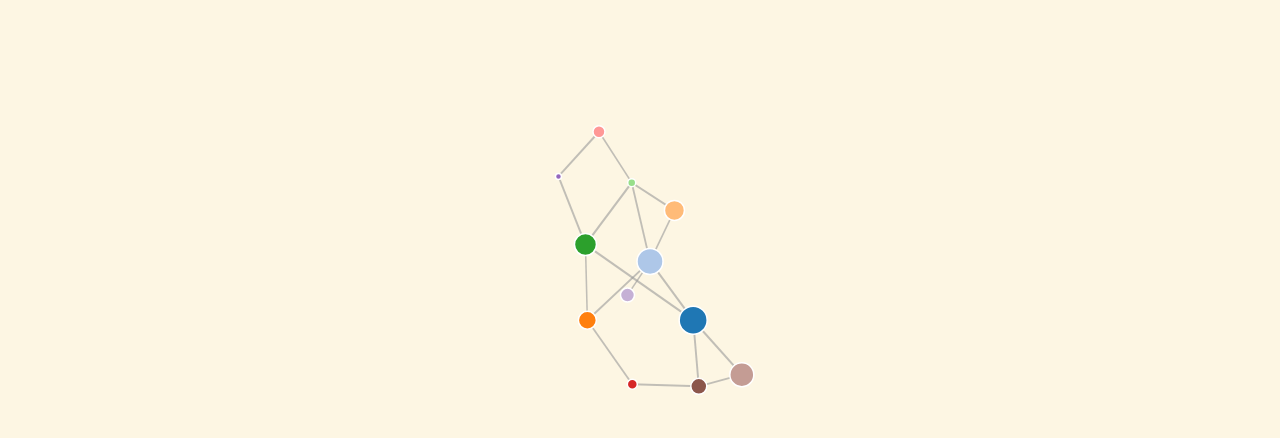
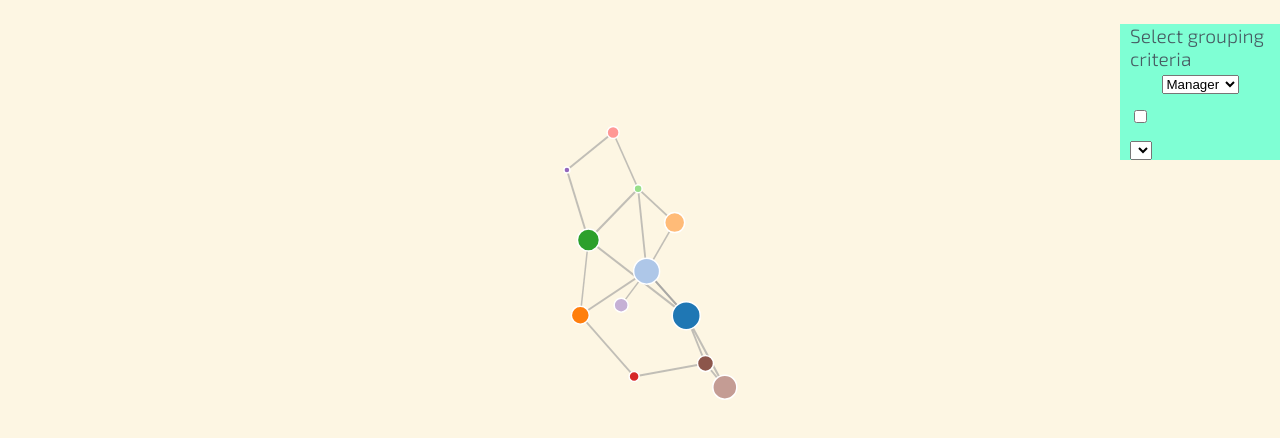
Before and after one commit to akhilsingla97/graph-plotting, a website: page index.html in a window 1280 px wide. Shown: the part 72-510 px from the top of the page. Drawn offline with nearby package versions, Linux system fonts and the light colour scheme.

Commit message:
graph2.js is working for expanding nodes and changing color property

```diff
--- a/index.html
+++ b/index.html
@@ -23,6 +23,25 @@
 
     <div id="chart">
 		<svg width="960" height="600"></svg>
+		<div id = "rightbar">
+				<div id = "grouping">
+					Select grouping criteria
+					<p align = "center"><select onchange = "draw(0,this.options[this.selectedIndex].value)">
+						<option value = 1>Manager</option>
+						<option value = 2>Meetings</option>
+					</select></p>
+					<p>
+					<form name="myform">
+						<input type = "checkbox" id = "singlesource" onchange="draw(0,1)">
+					</form>
+					</p>
+				</div>
+				<div>
+					<select>
+						<option></option>
+					</select>
+				</div>
+			</div>
 	</div>
 
 
@@ -30,7 +49,7 @@
 
 <script src="https://d3js.org/d3.v4.min.js"></script>
 
-<script src = "graph1.js">
+<script src = "graph2.js">
 
 
 </script>
--- a/package.json
+++ b/package.json
@@ -2,6 +2,7 @@
   "name": "express-html",
   "version": "0.0.1",
   "dependencies": {
-    "express": "^4.11.0"
+    "express": "^4.11.0",
+    "mssql": "^4.1.0"
   }
 }
--- a/public/graph2.js
+++ b/public/graph2.js
@@ -0,0 +1,160 @@
+// ajax call using jquery
+// data variable save
+
+var svg = d3.select("svg"),
+    width = 960,
+    height = 600;
+
+var color = d3.scaleOrdinal(d3.schemeCategory20);
+
+var simulation = d3.forceSimulation()
+    .force("link", d3.forceLink().id(function(d) { return d.id; }))
+    .force("charge", d3.forceManyBody().strength(-200))
+    .force("center", d3.forceCenter(width / 2, height / 2))
+
+var info;
+
+d3.json("test2.json",function(error,graph){
+	if (error) throw error;
+	info = JSON.parse(JSON.stringify(graph));
+});
+
+var sidebar = d3.select("#sidebar").append("ul");
+var ul = d3.select("ul");
+
+function draw(ind,obj)
+{
+	simulation = d3.forceSimulation()
+    .force("link", d3.forceLink().id(function(d) { return d.id; }))
+    .force("charge", d3.forceManyBody().strength(-200))
+    .force("center", d3.forceCenter(width / 2, height / 2))
+
+	d3.select("svg").remove();
+	svg = d3.select("#chart")
+				.append("svg")
+				.attr("width",960)
+				.attr("height",600);
+
+	d3.json("test2.json", function(error, graph)
+	{
+	if (error) throw error;
+
+	var link = svg.append("g")
+						.attr("class", "links")
+						.selectAll("line")
+						.data(info.links.filter(d=>((d.source.id!==ind) && (d.target.id!==ind))))
+						.enter().append("line")
+						.attr("stroke-width", function(d) { return Math.sqrt(Math.sqrt(d.value)+1); })
+						.on("click",function(d){console.log(d); return d.id;});
+
+	var node = svg.append("g")
+						.attr("class", "nodes")
+						.selectAll("circle")
+						//.data(info.nodes.filter(d=>d.id != ind).forEach(d)=>{additem(d);})
+    					.data(info.nodes.filter(d=>d.id != ind))
+						.enter().append("circle")
+						.attr("r", function(d){return 15-d.rank;})
+                        .attr("fill", function(d) { if(obj==1) return color(Math.floor(d.id));
+                                                    return color(d.group); })
+						.call(d3.drag()
+						.on("start", dragstarted)
+						.on("drag", dragged)
+						.on("end", dragended))
+						.on("click",function(d){
+							if(d.id === 1){
+							d3.json("test3.json",function(error,subgraph){
+							if(error) throw error;
+							var addinfo;
+							addinfo = JSON.parse(JSON.stringify(subgraph));
+							//console.log(addinfo);
+							addinfo.nodes.forEach((items) => {
+							info.nodes.push(items)});
+
+							addinfo.links.forEach((items) => {
+							info.links.push(items)});
+
+							console.log(info);
+							//info.links.push(addinfo.links);
+							simulation
+									.nodes(info.nodes)
+									.on("tick", ticked);
+
+							simulation
+									.force("link")
+									.links(info.links);
+
+									draw(d.id,1);
+						}
+						)}
+						}
+						);
+
+        /*var force = d3.layout.force()
+            .nodes(data.nodes)
+            .links(data.edges)
+            .size([960, 600])
+            .linkDistance(100)
+            .start();*/
+
+	node.append("title")
+			.text(function(d) { return d.id; });
+
+	simulation
+			.nodes(info.nodes)
+			.on("tick", ticked);
+
+	simulation
+			.force("link")
+			.links(info.links);
+
+	function additem(item){
+		if(item){
+			var div = ul.selectAll("div").enter()
+							.append("div");
+
+			div.selectAll("circle")
+				.enter().append("circle")
+				.attr("r",3)
+				.attr("fill",color(item.id));
+
+			div.selectAll("li")
+				.enter().append(li).text(item.id);
+		}
+	}
+
+
+  function ticked() {
+    link
+        .attr("x1", function(d) { return d.source.x; })
+        .attr("y1", function(d) { return d.source.y; })
+        .attr("x2", function(d) { return d.target.x; })
+        .attr("y2", function(d) { return d.target.y; });
+
+    node
+        .attr("cx", function(d) { return d.x; })
+        .attr("cy", function(d) { return d.y; });
+        //.attr("transform", function(d) { return "translate(" + d.x + "," + d.y + ")"; });
+	}
+
+});
+
+}
+
+draw(0,1);
+
+function dragstarted(d) {
+  if (!d3.event.active) simulation.alphaTarget(0.2).restart();
+  d.fx = d.x;
+  d.fy = d.y;
+}
+
+function dragged(d) {
+  d.fx = d3.event.x;
+  d.fy = d3.event.y;
+}
+
+function dragended(d) {
+  if (!d3.event.active) simulation.alphaTarget(0);
+  d.fx = null;
+  d.fy = null;
+}
--- a/public/styles.css
+++ b/public/styles.css
@@ -18,4 +18,18 @@ z-index : 1;
 
 #chart{
 margin-left : 160px;
+width : 960px;
 }
+
+#rightbar{
+  margin-left: 960px;
+  margin-top: 50px;
+  position: absolute;
+  background-color: aquamarine;
+  padding-left: 10px;
+  padding-right: 10px;
+}
+
+#grouping{
+  align-items: center;
+}
--- a/public/test2.json
+++ b/public/test2.json
@@ -16,6 +16,7 @@
 
 	"links":[
 			{"source":1,"target":2,"value":10},
+			{"source":1,"target":2,"value":8},
 			{"source":2,"target":3,"value":7},
 			{"source":2,"target":4,"value":3},
 			{"source":2,"target":6,"value":6},
```
Also changed, not shown: public/sqlserver.js (added, +38 -0 lines), 1 other file.
